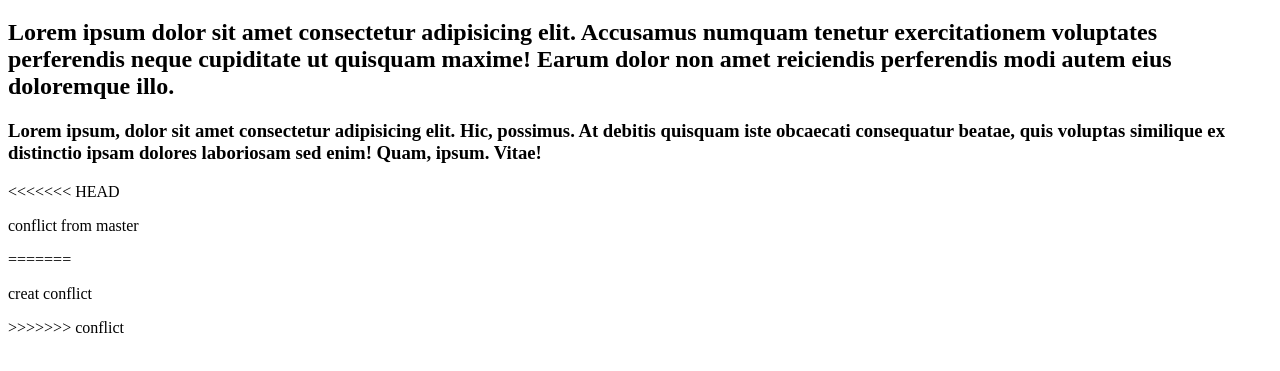
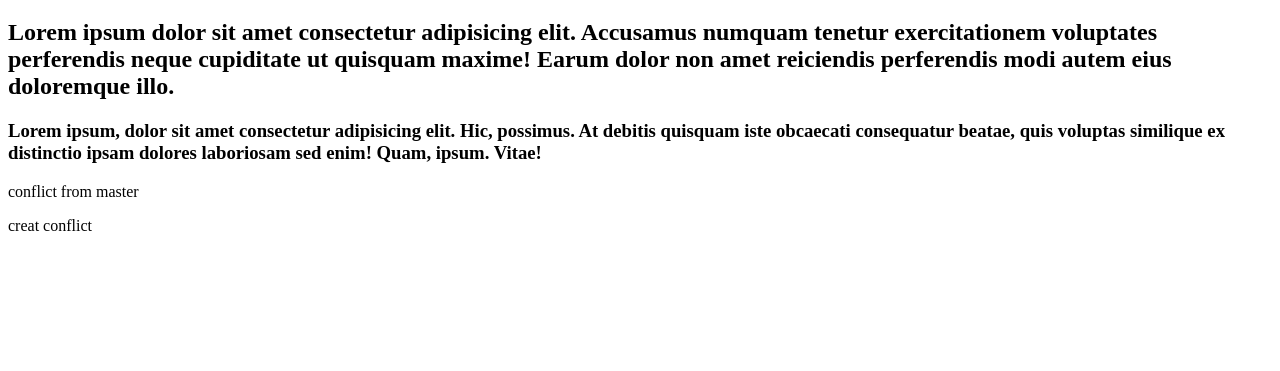
Before and after one commit to TMD2809/Git-101, a plain HTML site: page index.html in a window 1280 px wide. Shown: the part 61-432 px from the top of the page. Drawn offline with Linux system fonts and the light colour scheme.

Commit message:
fix conflict

```diff
--- a/index.html
+++ b/index.html
@@ -20,10 +20,7 @@
       similique ex distinctio ipsam dolores laboriosam sed enim! Quam, ipsum.
       Vitae!
     </h3>
-<<<<<<< HEAD
     <p>conflict from master</p>
-=======
     <p>creat conflict</p>
->>>>>>> conflict
   </body>
 </html>
```
